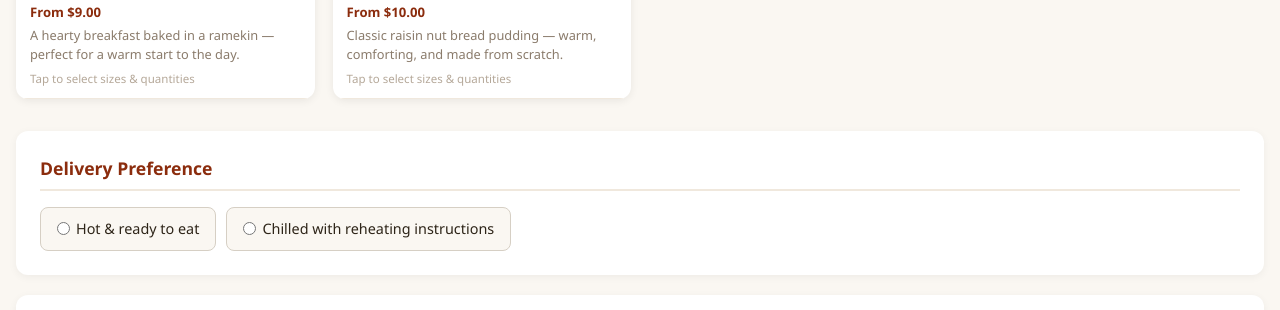
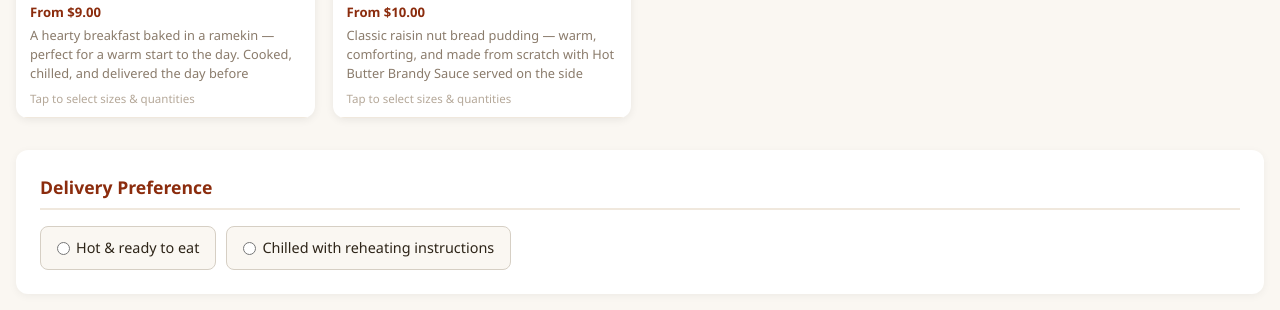
Before and after one commit to TanujKS/FormRelay, a website: page public/embed/vivis-lasagna/index.html in a window 1280 px wide. Shown: the part 699-1009 px from the top of the page. Drawn offline with Linux system fonts and the light colour scheme.

Commit message:
minor embed content

```diff
--- a/public/embed/vivis-lasagna/index.html
+++ b/public/embed/vivis-lasagna/index.html
@@ -451,7 +451,7 @@
     {
       id: 'breakfast-ramekin',
       name: 'Breakfast Ramekin',
-      desc: 'A hearty breakfast baked in a ramekin \u2014 perfect for a warm start to the day.',
+      desc: 'A hearty breakfast baked in a ramekin \u2014 perfect for a warm start to the day. Cooked, chilled, and delivered the day before',
       img: 'https://cdn.tanuj.xyz/vivis-lasagna/breakfast_ramekin.png',
       sizes: [
         { label: 'One Ramekin (Serves 1)',    price: 10.00 },
@@ -462,7 +462,7 @@
     {
       id: 'raisin-nut-bread-pudding',
       name: 'Raisin Nut Bread Pudding',
-      desc: 'Classic raisin nut bread pudding \u2014 warm, comforting, and made from scratch.',
+      desc: 'Classic raisin nut bread pudding \u2014 warm, comforting, and made from scratch with Hot Butter Brandy Sauce served on the side',
       img: 'https://cdn.tanuj.xyz/vivis-lasagna/bread_pudding.png',
       sizes: [
         { label: 'Single Serving (Serves 1)',   price: 10.00 },
```
